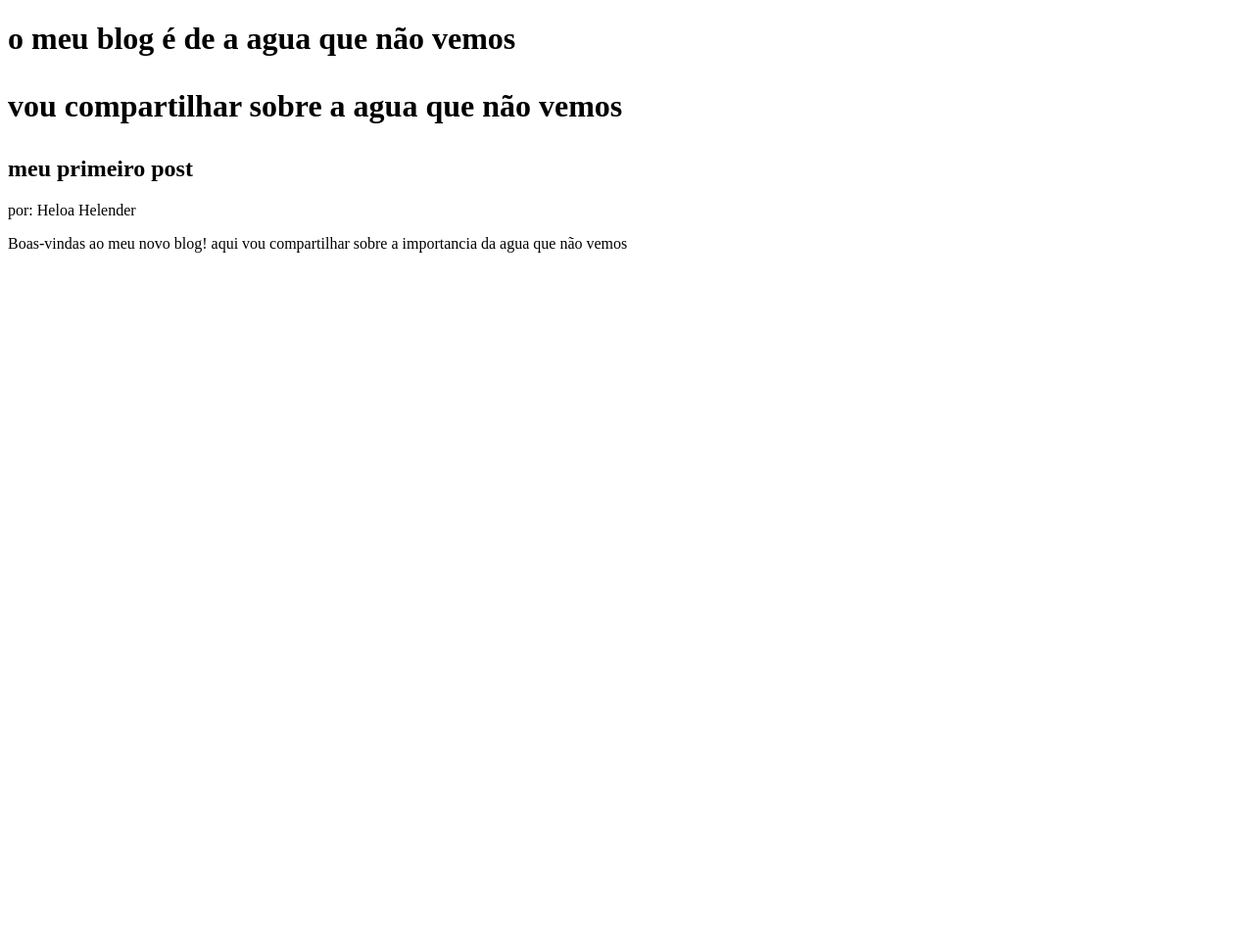
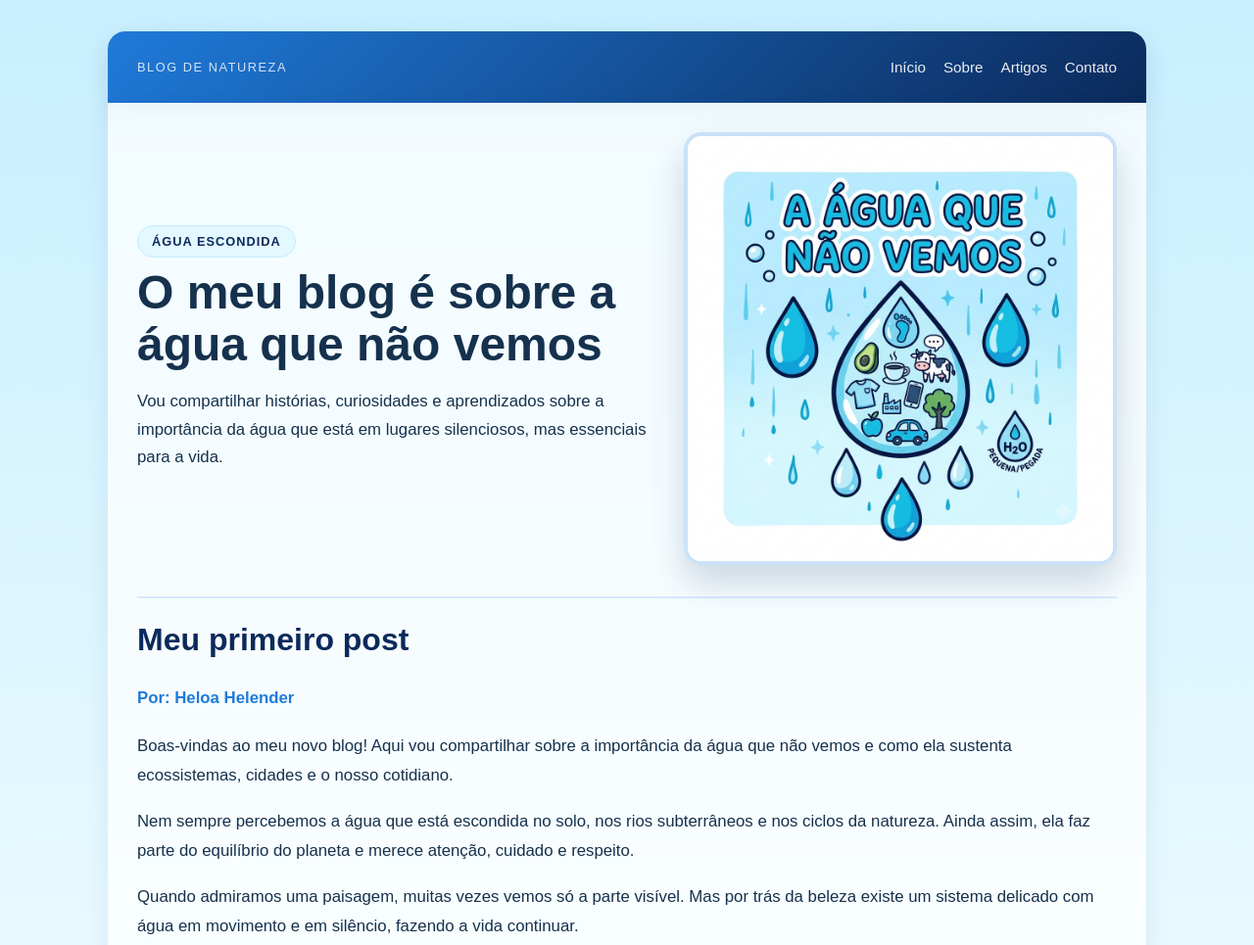
Before and after one commit to heloahelender-rgb/P-gina-web-do-zero-primeira-intera-o, a plain HTML site: page index.html in a window 1280 px wide. Shown: the top 965 px of the page at 98% size. Before the commit the page ends 800 px from the top, so only its background shows below. Drawn offline with Linux system fonts and the light colour scheme.

Commit message:
Corrigir referência da imagem foto1.png e atualizar conteúdo

```diff
--- a/index.html
+++ b/index.html
@@ -4,30 +4,192 @@
 <head>
     <meta charset="UTF-8">
     <meta name="viewport" content="width=device-width, initial-scale=1.0">
-    <title>Document</title>
+    <title>Água que não vemos</title>
     <style>
-     header{
-        background-color: #11bae4;
-        color:#11bae4;
-        max-width:800px;
-        margin: 0 auto;
-        padding: 16px;
-        border: 5px solid cornflowerblue;
-     }
-     main {
-        background-color: #1115e4;
-        color: aqua;
-        max-width: 800px;
-        margin: 0 auto;
-     }
-     </style>
+        :root {
+            --azul-escuro: #0b2a5b;
+            --azul-medio: #1f7ad9;
+            --azul-claro: #dff7ff;
+            --texto: #15314d;
+            --branco: #ffffff;
+        }
 
-    <h1> o meu blog é de a agua que não vemos
-        <p>vou compartilhar sobre a agua que não vemos
+        * {
+            box-sizing: border-box;
+        }
 
+        body {
+            margin: 0;
+            font-family: Arial, sans-serif;
+            background: linear-gradient(180deg, #c8efff 0%, #ecfbff 100%);
+            color: var(--texto);
+        }
 
+        .pagina {
+            max-width: 1100px;
+            margin: 32px auto;
+            padding: 0 20px 40px;
+        }
 
+        .cabecalho {
+            background: linear-gradient(135deg, var(--azul-medio), var(--azul-escuro));
+            color: var(--branco);
+            padding: 28px 30px;
+            border-radius: 18px 18px 0 0;
+            box-shadow: 0 10px 25px rgba(13, 44, 90, 0.15);
+        }
+
+        .cabecalho-topo {
+            display: flex;
+            justify-content: space-between;
+            align-items: center;
+            gap: 20px;
+            flex-wrap: wrap;
+        }
+
+        .marcador {
+            font-size: 0.8rem;
+            letter-spacing: 0.12em;
+            text-transform: uppercase;
+            opacity: 0.8;
+        }
+
+        .menu {
+            display: flex;
+            gap: 18px;
+            flex-wrap: wrap;
+            font-size: 0.95rem;
+        }
+
+        .menu a {
+            color: var(--branco);
+            text-decoration: none;
+            opacity: 0.9;
+        }
+
+        .menu a:hover {
+            opacity: 1;
+        }
+
+        .conteudo {
+            background: rgba(255, 255, 255, 0.75);
+            backdrop-filter: blur(2px);
+            padding: 30px;
+            border-radius: 0 0 18px 18px;
+            box-shadow: 0 12px 28px rgba(13, 44, 90, 0.08);
+        }
+
+        .hero {
+            display: grid;
+            grid-template-columns: 1.2fr 1fr;
+            gap: 28px;
+            align-items: center;
+        }
+
+        .hero-texto h1 {
+            font-size: clamp(2rem, 4vw, 3rem);
+            line-height: 1.1;
+            margin: 10px 0 18px;
+        }
+
+        .hero-texto p {
+            font-size: 1.05rem;
+            line-height: 1.7;
+            margin: 0;
+        }
+
+        .tag {
+            display: inline-block;
+            background: #e4f8ff;
+            color: var(--azul-escuro);
+            border: 1px solid #c2ebff;
+            border-radius: 999px;
+            padding: 8px 14px;
+            font-size: 0.8rem;
+            font-weight: 700;
+            letter-spacing: 0.08em;
+            text-transform: uppercase;
+        }
+
+        .imagem-post {
+            width: 100%;
+            border-radius: 18px;
+            display: block;
+            border: 4px solid rgba(31, 122, 217, 0.2);
+            box-shadow: 0 18px 35px rgba(13, 44, 90, 0.18);
+        }
+
+        .artigo {
+            margin-top: 32px;
+            padding-top: 24px;
+            border-top: 2px solid rgba(31, 122, 217, 0.15);
+        }
+
+        .artigo h2 {
+            margin-top: 0;
+            font-size: 2rem;
+            color: var(--azul-escuro);
+        }
+
+        .artigo .autor {
+            font-weight: 700;
+            color: var(--azul-medio);
+            margin-bottom: 18px;
+        }
+
+        .artigo p {
+            font-size: 1.05rem;
+            line-height: 1.8;
+            margin-bottom: 14px;
+        }
+
+        @media (max-width: 760px) {
+            .hero {
+                grid-template-columns: 1fr;
+            }
+
+            .cabecalho {
+                padding: 22px 20px;
+            }
+
+            .conteudo {
+                padding: 20px;
+            }
+        }
+    </style>
+</head>
+<body>
+    <div class="pagina">
+        <header class="cabecalho">
+            <div class="cabecalho-topo">
+                <span class="marcador">Blog de natureza</span>
+                <nav class="menu" aria-label="Menu do blog">
+                    <a href="#">Início</a>
+                    <a href="#">Sobre</a>
+                    <a href="#">Artigos</a>
+                    <a href="#">Contato</a>
+                </nav>
+            </div>
+        </header>
+
+        <main class="conteudo">
+            <section class="hero">
+                <div class="hero-texto">
+                    <span class="tag">Água escondida</span>
+                    <h1>O meu blog é sobre a água que não vemos</h1>
+                    <p>Vou compartilhar histórias, curiosidades e aprendizados sobre a importância da água que está em lugares silenciosos, mas essenciais para a vida.</p>
+                </div>
+                <img class="imagem-post" src="foto1.png" alt="Paisagem natural com reflexos de água">
+            </section>
+
+            <article class="artigo">
+                <h2>Meu primeiro post</h2>
+                <p class="autor">Por: Heloa Helender</p>
+                <p>Boas-vindas ao meu novo blog! Aqui vou compartilhar sobre a importância da água que não vemos e como ela sustenta ecossistemas, cidades e o nosso cotidiano.</p>
+                <p>Nem sempre percebemos a água que está escondida no solo, nos rios subterrâneos e nos ciclos da natureza. Ainda assim, ela faz parte do equilíbrio do planeta e merece atenção, cuidado e respeito.</p>
+                <p>Quando admiramos uma paisagem, muitas vezes vemos só a parte visível. Mas por trás da beleza existe um sistema delicado com água em movimento e em silêncio, fazendo a vida continuar.</p>
+            </article>
+        </main>
+    </div>
+</body>
 </html>
-<h2>meu primeiro post</h2>
-<p>por: Heloa Helender</p>
-<p> Boas-vindas ao meu novo blog! aqui vou compartilhar sobre a importancia da agua que não vemos
```
Also changed, not shown: foto1.png (added), 1 other file.
